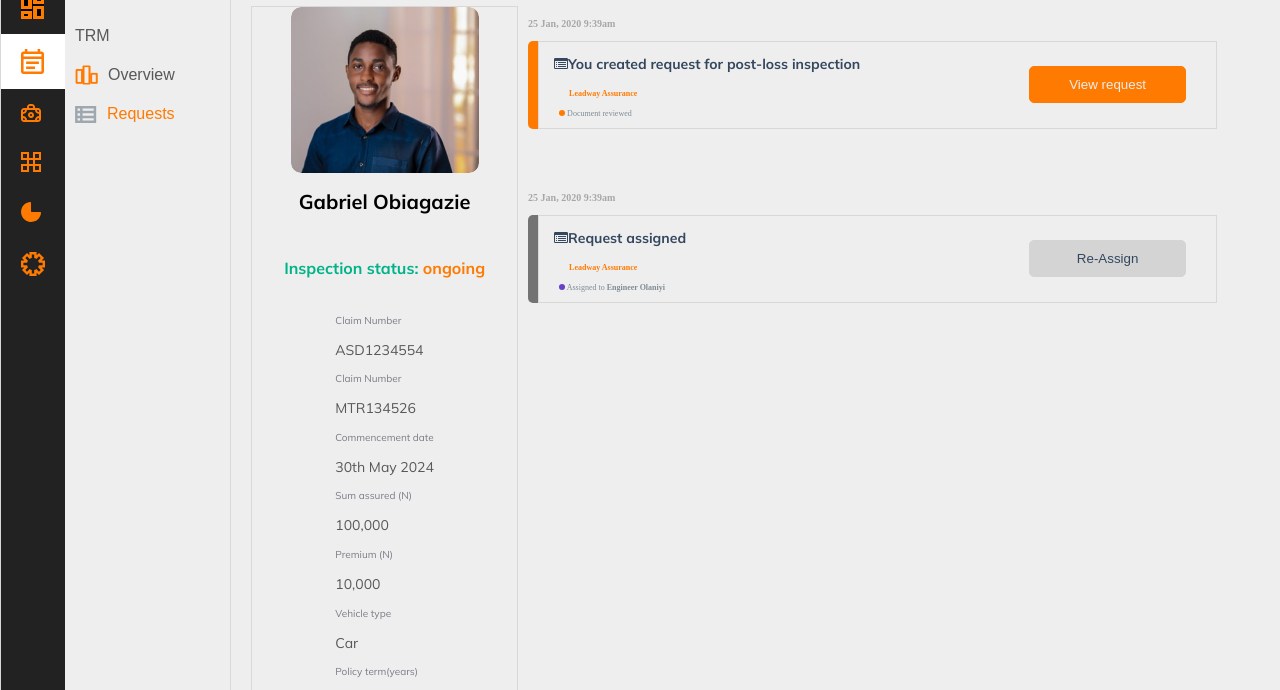
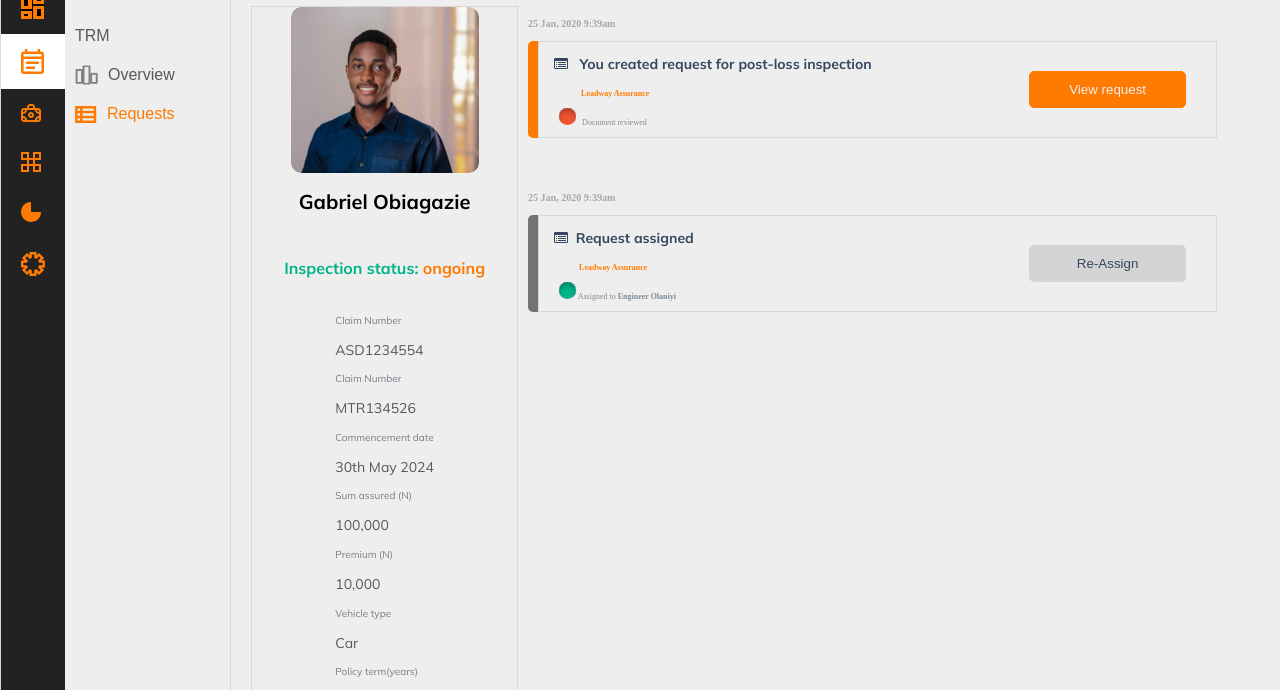
Before and after one commit to gabito1451/LEADWAY, a plain HTML site: page user-property.html in a window 1280 px wide. Shown: the part 110-800 px from the top of the page. Drawn offline with Linux system fonts and the light colour scheme.

Commit message:
made adjustment on survey.html

```diff
--- a/styles/inspection-form.css
+++ b/styles/inspection-form.css
@@ -91,9 +91,10 @@ body {
 .sidenav2 nav ul li:first-child a {
   color: #585858;
 }
-.sidenav2 nav ul li:nth-of-type(2) a {
-  color: #585858;
+.sidenav2 nav ul li:nth-of-type(3) a {
+  color:#585858;
 }
+
 
 /* main content style */
 .main-content {
--- a/styles/survey-report.css
+++ b/styles/survey-report.css
@@ -179,7 +179,7 @@ body {
   /* border:1px solid hsl(0, 4%, 85%); */
   border-radius: 5px;
   display: flex;
-  gap: 10px;
+  gap: 50px;
   padding: 5px 0px;
   justify-content: center;
 }
@@ -241,6 +241,7 @@ p {
 .policy-progress img {
   width: 101px;
   height: 102px;
+  border :2px solid red;
 }
 .policy-progress h6 {
   font-family: Mulish;
--- a/user-property.html
+++ b/user-property.html
@@ -40,8 +40,8 @@
                 <nav>
                     <ul>
                         <li><a href="#"></i>TRM</a></li>
-                    <li><a href="overview.html"><img src="Assets/top-lines.svg"> Overview</a></li>
-                    <li><a href="requests.html"><img src="Assets/lines.svg"> Requests</a></li>
+                    <li><a href="overview.html"><img src="Assets/top-inactive.svg"> Overview</a></li>
+                    <li><a href="requests.html"><img src="Assets/ttr.svg"> Requests</a></li>
                     </ul>
                 </nav>
             </div>
@@ -98,9 +98,9 @@
                 <div class="main-cont1">
                 <div class="cont">
                  <div class="item">
-                    <h3> <i class="fa fa-list-alt" aria-hidden="true"></i>You created request for post-loss inspection</h3>
-                    <p class = "company-name"> Leadway Assurance</p>
-                    <p class="update"><img src="Assets/orange dot.svg">  Document reviewed</p>
+                    <h3> <i class="fa fa-list-alt" aria-hidden="true"></i>&nbsp; &nbsp;You created request for post-loss inspection</h3>
+                    <p class = "company-name"> &nbsp;&nbsp;&nbsp;&nbsp;&nbsp;&nbsp;Leadway Assurance</p>
+                    <p class="update"><img src="Assets/Ellipse 8.svg">&nbsp;&nbsp;  Document reviewed</p>
                  </div>
                  <a href="survey-report.html"><button class="view-request">View request</button></a>
                 </div>
@@ -111,9 +111,9 @@
                 <div class="main-cont2">
                 <div class="cont">
                 <div class="item">
-                    <h3><i class="fa fa-list-alt" aria-hidden="true"></i>Request assigned</h3>
-                    <p class = "company-name"> Leadway Assurance</p>
-                    <p class="update"><img src="Assets/blue.svg.svg">  Assigned to <b>Engineer Olaniyi</b></p>
+                    <h3><i class="fa fa-list-alt" aria-hidden="true"></i>&nbsp;&nbsp;Request assigned</h3>
+                    <p class = "company-name">&nbsp;&nbsp;&nbsp;&nbsp; Leadway Assurance</p>
+                    <p class="update"><img src="Assets/Ellipse 10.svg"> Assigned to <b>Engineer Olaniyi</b></p>
                 </div>
                 <button class="re-assign">Re-Assign</button>
                 </div>
```
Also changed, not shown: inspection-form.html (+1 -1 lines), overview.html (+1 -0 lines), requests.html (+2 -2 lines), styles/requests.css (+8 -2 lines), survey-report.html (+3 -3 lines), Assets/Ellipse 10.svg (added), Assets/Ellipse 8.svg (added), Assets/TRM/Inspection/Group 18.svg (added), Assets/top-inactive.svg (added), Assets/ttr.svg (added).
